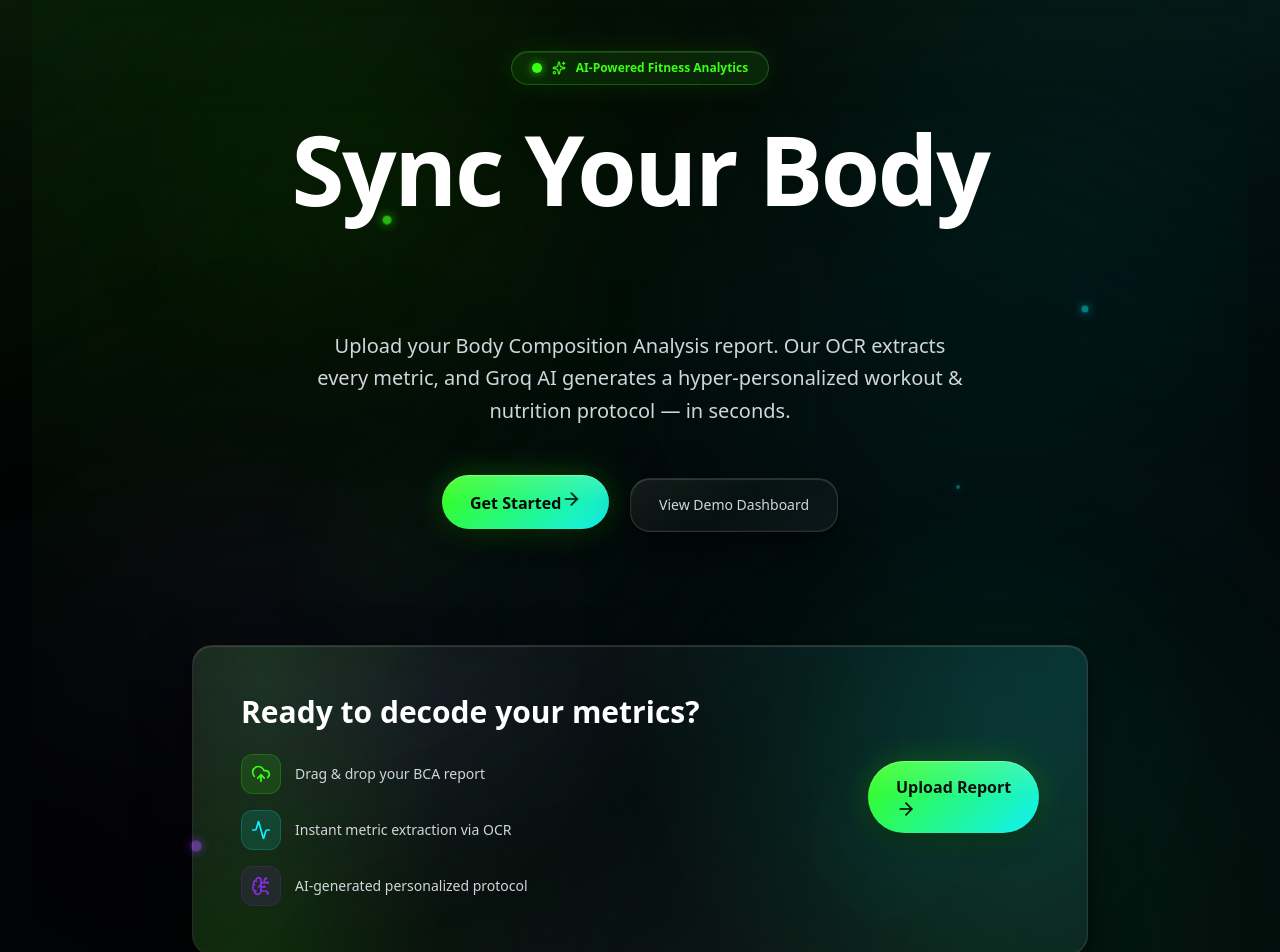
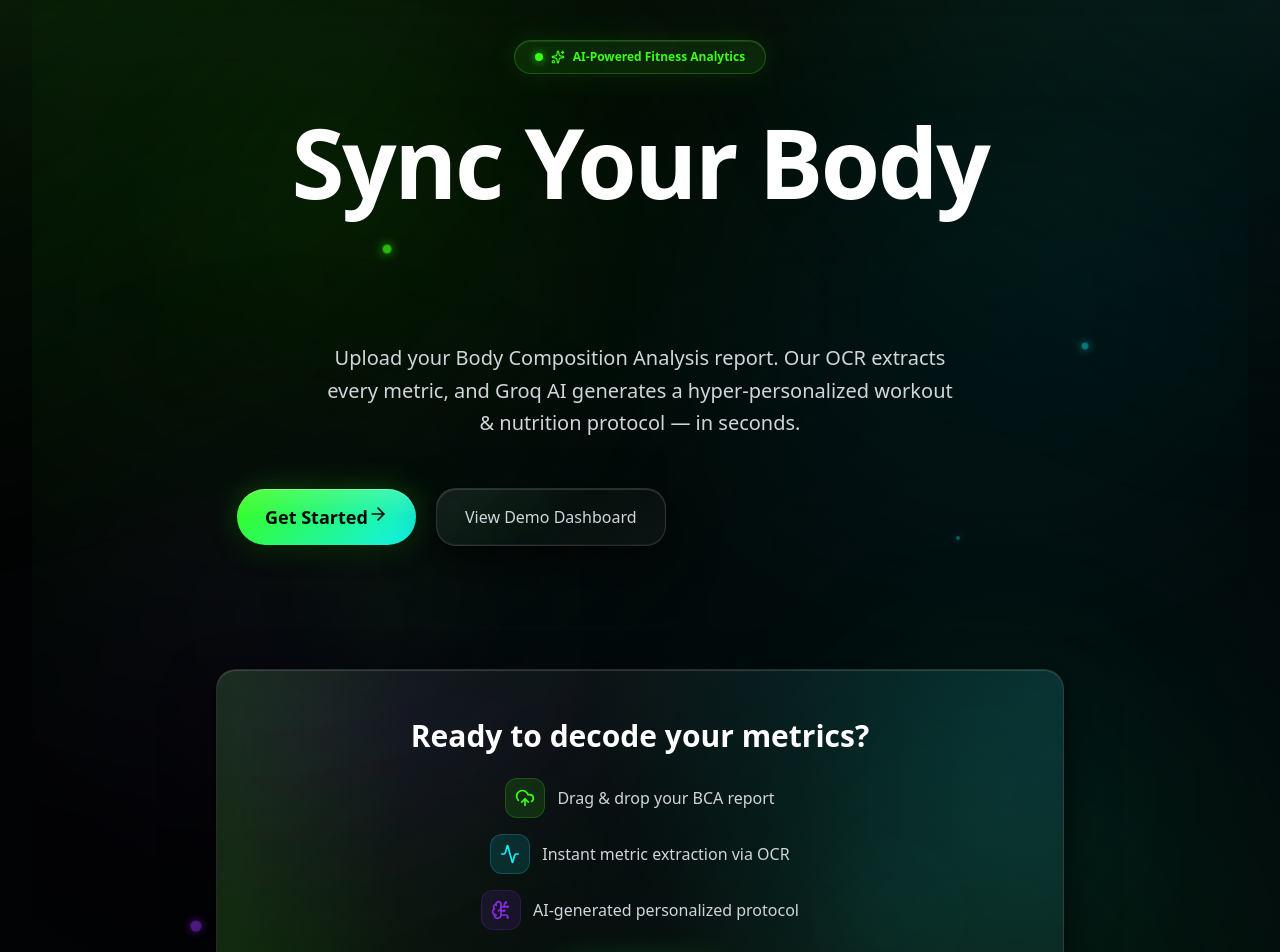
Before and after one commit to Archiviste-ken/BodySync-AI, a Next.js app: page / in a window 1280 px wide. Shown: the part 140-1092 px from the top of the page. Built offline with nearby package versions, Linux system fonts and the light colour scheme.

Commit message:
fix: enhance layout and styling for improved user experience in Home section

```diff
--- a/src/app/page.tsx
+++ b/src/app/page.tsx
@@ -34,62 +34,57 @@ export default function Home() {
       </div>
 
       {/* Hero Section */}
-      <section className="relative flex min-h-[85vh] sm:min-h-[90vh] flex-col items-center justify-center px-2 sm:px-4 pb-12 sm:pb-16 pt-6 sm:pt-8 text-center">
+      <section className="relative flex min-h-[85vh] sm:min-h-[90vh] flex-col items-center justify-center px-4 sm:px-6 pb-12 sm:pb-16 pt-6 sm:pt-8 text-center">
         {/* Status Badge with enhanced animation */}
         <div className="mb-6 sm:mb-10 animate-slide-down">
-          <span className="inline-flex items-center gap-2 sm:gap-2.5 rounded-full border border-neon-green/25 bg-neon-green/10 px-3 sm:px-5 py-1.5 sm:py-2 text-[10px] sm:text-xs font-semibold text-neon-green shadow-[0_0_30px_rgba(57,255,20,0.1),inset_0_1px_0_rgba(255,255,255,0.1)] transition-transform duration-300 hover:scale-103">
-            <span className="relative flex h-2 w-2 sm:h-2.5 sm:w-2.5">
+          <span className="inline-flex items-center gap-2 rounded-full border border-neon-green/25 bg-neon-green/10 px-4 sm:px-5 py-2 text-xs font-semibold text-neon-green shadow-[0_0_30px_rgba(57,255,20,0.1),inset_0_1px_0_rgba(255,255,255,0.1)] transition-transform duration-300 hover:scale-103">
+            <span className="relative flex h-2 w-2">
               <span className="absolute inline-flex h-full w-full animate-ping rounded-full bg-neon-green opacity-75" />
-              <span className="relative inline-flex h-2 w-2 sm:h-2.5 sm:w-2.5 rounded-full bg-neon-green shadow-[0_0_8px_rgba(57,255,20,0.8)]" />
+              <span className="relative inline-flex h-2 w-2 rounded-full bg-neon-green shadow-[0_0_8px_rgba(57,255,20,0.8)]" />
             </span>
-            <Sparkles className="h-3 w-3 sm:h-3.5 sm:w-3.5" />
-            AI-Powered Fitness Analytics
+            <Sparkles className="h-3.5 w-3.5" />
+            <span className="whitespace-nowrap">AI-Powered Fitness Analytics</span>
           </span>
         </div>
 
         {/* Headline with enhanced animation */}
-        <h1 className="max-w-5xl font-heading text-[2.5rem] sm:text-5xl md:text-6xl lg:text-7xl xl:text-8xl font-bold leading-[0.95] sm:leading-[0.92] tracking-tight animate-slide-up-delay-1">
-          <span className="animate-fade-in-delay-2">Sync Your Body</span>
-          <br />
-          <span className="text-gradient-hero animate-slide-left-delay-4">
+        <h1 className="max-w-5xl font-heading text-4xl sm:text-5xl md:text-6xl lg:text-7xl xl:text-8xl font-bold leading-tight sm:leading-tight md:leading-none tracking-tight animate-slide-up-delay-1 px-4">
+          <span className="animate-fade-in-delay-2 block">Sync Your Body</span>
+          <span className="text-gradient-hero animate-slide-left-delay-4 block mt-2">
             with Intelligence
           </span>
         </h1>
 
         {/* Subtitle */}
-        <p className="mt-5 sm:mt-7 max-w-2xl text-sm sm:text-base md:text-lg lg:text-xl leading-relaxed text-gray-300 px-2 animate-slide-up-delay-2">
+        <p className="mt-6 sm:mt-7 max-w-2xl text-base sm:text-lg md:text-xl leading-relaxed text-gray-300 px-6 sm:px-4 animate-slide-up-delay-2">
           Upload your Body Composition Analysis report. Our OCR extracts every
           metric, and Groq AI generates a hyper-personalized workout &amp;
           nutrition protocol — in seconds.
         </p>
 
         {/* CTA Buttons with enhanced styling */}
-        <div className="mt-8 sm:mt-12 flex flex-col items-center gap-3 sm:gap-5 sm:flex-row w-full sm:w-auto px-4 sm:px-0 animate-slide-up-delay-4">
-          <div className="w-full sm:w-auto transform transition-all duration-300 hover:scale-104 hover:-translate-y-0.5 active:scale-97">
+        <div className="mt-10 sm:mt-12 flex flex-col items-stretch sm:items-center gap-4 sm:gap-5 sm:flex-row w-full max-w-md sm:max-w-none px-6 sm:px-0 animate-slide-up-delay-4">
           <Link
             href="/upload"
-              className="btn-primary flex items-center justify-center gap-2.5 text-sm sm:text-base w-full sm:w-auto"
+            className="btn-primary flex items-center justify-center gap-2.5 text-base sm:text-lg px-8 py-4 transition-all duration-300 hover:scale-104 hover:-translate-y-0.5 active:scale-97"
           >
             Get Started
             <span className="inline-block animate-arrow-bounce">
-                <ArrowRight className="h-4 w-4 sm:h-5 sm:w-5" />
+              <ArrowRight className="h-5 w-5" />
             </span>
           </Link>
-          </div>
-          <div className="w-full sm:w-auto transform transition-all duration-300 hover:scale-102 active:scale-98">
           <Link
             href="/plan"
-              className="glass-panel-hover flex items-center justify-center gap-2 rounded-full border border-white/12 px-5 sm:px-7 py-3 sm:py-4 text-xs sm:text-sm font-medium text-gray-300 hover:border-white/25 hover:bg-white/10 hover:text-white transition-all duration-300 w-full sm:w-auto"
+            className="glass-panel-hover flex items-center justify-center gap-2 rounded-full border border-white/12 px-7 py-4 text-base font-medium text-gray-300 hover:border-white/25 hover:bg-white/10 hover:text-white transition-all duration-300 hover:scale-102 active:scale-98"
           >
             View Demo Dashboard
           </Link>
         </div>
-        </div>
       </section>
 
       {/* Glass Upload Card with enhanced effects */}
-      <section className="relative z-10 w-full max-w-4xl -mt-4 sm:-mt-6 mb-16 sm:mb-24 px-2 sm:px-0 animate-slide-up-delay-5">
-        <div className="glass-panel-hover relative overflow-hidden p-5 sm:p-8 md:p-12 flex flex-col md:flex-row items-center justify-between gap-6 sm:gap-8 transition-all duration-400 hover:-translate-y-1.5 hover:scale-101">
+      <section className="relative z-10 w-full max-w-4xl mb-16 sm:mb-24 px-4 sm:px-6 animate-slide-up-delay-5">
+        <div className="glass-panel-hover relative overflow-hidden p-6 sm:p-8 md:p-12 flex flex-col items-center gap-6 sm:gap-8 transition-all duration-400 hover:-translate-y-1.5 hover:scale-101">
           {/* Background gradients */}
           <div className="pointer-events-none absolute inset-0 bg-[radial-gradient(circle_at_top_right,rgba(15,240,252,0.12),transparent_50%)]" />
           <div className="pointer-events-none absolute inset-0 bg-[radial-gradient(circle_at_bottom_left,rgba(57,255,20,0.08),transparent_50%)]" />
@@ -97,12 +92,12 @@ export default function Home() {
           {/* Animated border shimmer */}
           <div className="absolute inset-0 rounded-[inherit] opacity-50 pointer-events-none animate-border-shimmer" />
 
-          {/* Left content */}
-          <div className="relative z-10 space-y-4 sm:space-y-6 flex-1 text-center md:text-left">
-            <h2 className="font-heading text-xl sm:text-2xl md:text-3xl font-bold text-white">
+          {/* Content */}
+          <div className="relative z-10 space-y-6 w-full text-center">
+            <h2 className="font-heading text-2xl sm:text-3xl font-bold text-white">
               Ready to decode your metrics?
             </h2>
-            <ul className="space-y-3 sm:space-y-4 text-gray-300">
+            <ul className="space-y-4 text-gray-300 max-w-lg mx-auto">
               {[
                 {
                   icon: UploadCloud,
@@ -128,45 +123,45 @@ export default function Home() {
               ].map((item, i) => (
                 <li
                   key={i}
-                  className={`flex items-center gap-3 sm:gap-3.5 group justify-center md:justify-start ${item.delay}`}
+                  className={`flex items-center gap-3 group justify-center ${item.delay}`}
                 >
-                  <div className={`flex h-8 w-8 sm:h-10 sm:w-10 items-center justify-center rounded-lg sm:rounded-xl border ${item.bg} transition-all duration-300 group-hover:scale-110 group-hover:rotate-5`}>
-                    <item.icon className={`h-4 w-4 sm:h-5 sm:w-5 ${item.color}`} />
+                  <div className={`flex h-10 w-10 items-center justify-center rounded-xl border ${item.bg} transition-all duration-300 group-hover:scale-110 group-hover:rotate-5`}>
+                    <item.icon className={`h-5 w-5 ${item.color}`} />
                   </div>
-                  <span className="text-xs sm:text-sm font-medium group-hover:text-white transition-colors">
+                  <span className="text-sm sm:text-base font-medium group-hover:text-white transition-colors text-left">
                     {item.text}
                   </span>
                 </li>
               ))}
             </ul>
-          </div>
 
             {/* CTA */}
-          <div className="w-full md:w-auto transform transition-all duration-300 hover:scale-104 active:scale-97">
+            <div className="pt-2">
               <Link
                 href="/upload"
-              className="btn-primary relative z-10 flex items-center justify-center gap-2.5 whitespace-nowrap text-sm sm:text-base w-full md:w-auto"
+                className="btn-primary relative z-10 inline-flex items-center justify-center gap-2.5 text-base sm:text-lg transition-all duration-300 hover:scale-104 active:scale-97"
               >
                 Upload Report
-              <ArrowRight className="h-4 w-4 sm:h-5 sm:w-5" />
+                <ArrowRight className="h-5 w-5" />
               </Link>
+            </div>
           </div>
         </div>
       </section>
 
       {/* Features Grid with enhanced styling */}
-      <section className="w-full max-w-5xl pb-20 sm:pb-28 px-2 sm:px-0">
-        <div className="text-center mb-10 sm:mb-14 animate-slide-up-delay-6">
-          <h2 className="mb-3 sm:mb-4 font-heading text-2xl sm:text-3xl md:text-4xl lg:text-5xl font-bold text-white">
+      <section className="w-full max-w-6xl pb-20 sm:pb-28 px-4 sm:px-6">
+        <div className="text-center mb-12 sm:mb-16 animate-slide-up-delay-6">
+          <h2 className="mb-4 font-heading text-3xl sm:text-4xl md:text-5xl font-bold text-white">
             Built for <span className="text-gradient">Performance</span>
           </h2>
-          <p className="mx-auto max-w-lg text-gray-400 text-sm sm:text-base md:text-lg px-2">
+          <p className="mx-auto max-w-2xl text-base sm:text-lg text-gray-400 px-4">
             Everything you need to optimize your fitness journey, powered by
             cutting-edge AI.
           </p>
         </div>
 
-        <div className="grid grid-cols-1 sm:grid-cols-2 lg:grid-cols-3 gap-4 sm:gap-6 lg:gap-8">
+        <div className="grid grid-cols-1 md:grid-cols-3 gap-6 sm:gap-8">
           <FeatureCard
             icon={Zap}
             title="Instant Analysis"
```
Lines whose indentation alone changed are shown as unchanged.
